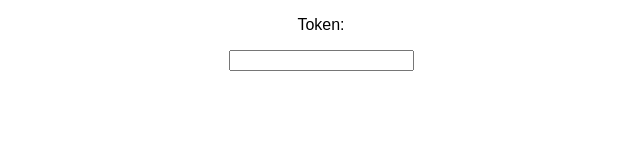
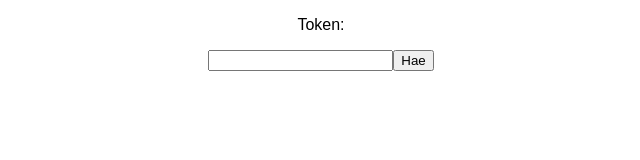
Before and after one commit to joelsalminen/Indoor-Informatics-exercise, a React (Create React App) app: page / in a window 1280 px wide. Shown: the top 160 px of the page, without its empty margins (319-959 px from the left). Built offline with nearby package versions, Linux system fonts and the light colour scheme.

Commit message:
Added fetch button and a function for it

```diff
--- a/src/components/HighChartTable.js
+++ b/src/components/HighChartTable.js
@@ -7,6 +7,7 @@ class HighChartTable extends Component{
       token: ""
     }
     this.tokenInputChangeHandler = this.tokenInputChangeHandler.bind(this);
+    this.fetchButtonClickHandler = this.fetchButtonClickHandler.bind(this);
   }
 
   ComponentDidMount(){
@@ -17,11 +18,16 @@ class HighChartTable extends Component{
   	this.setState({token: evt.target.value})
   }
 
+  fetchButtonClickHandler(evt){
+
+  }
+
 	render(){
 		return(
 			<div>
 				<p>Token:</p>
 				<input onChange={this.tokenInputChangeHandler}></input>
+				<button onClick={this.fetchButtonClickHandler}>Hae</button>
 			</div>
 			);
 	}
```
